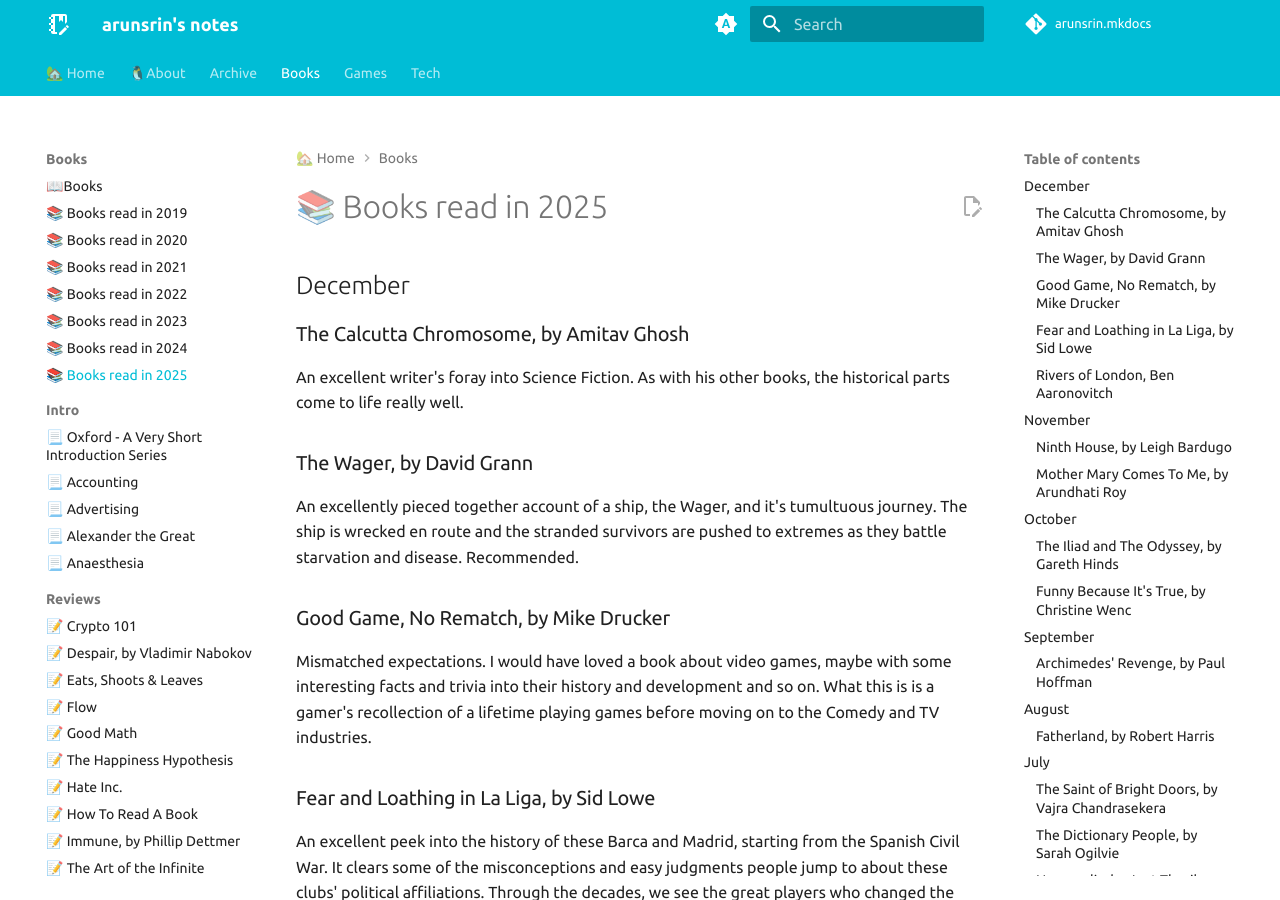
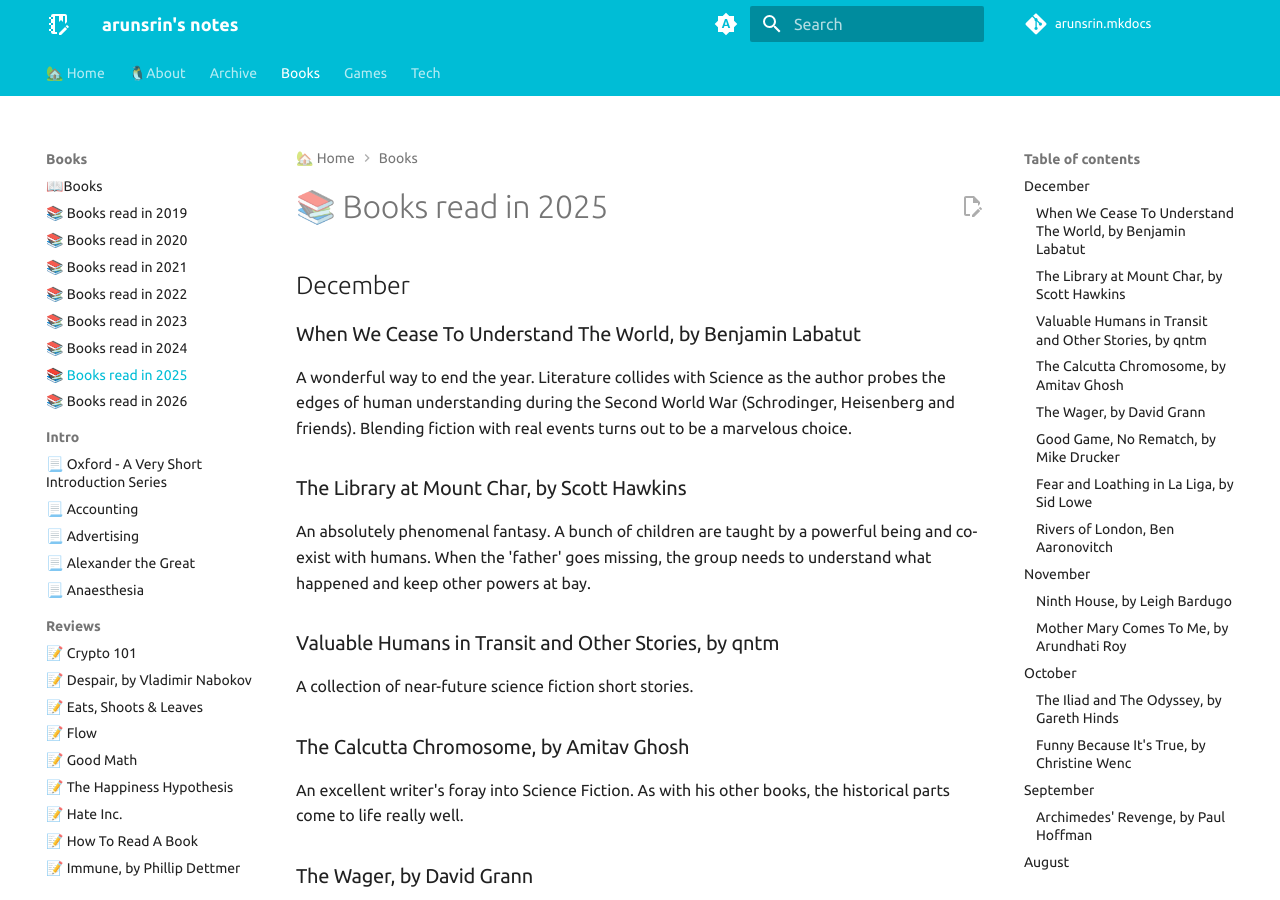
Before and after one commit to arunsrin/arunsrin.mkdocs, an MkDocs documentation site: the page built from home/books/2025.md, in a window 1280 px wide and 900 px high. Built offline with MkDocs 1.6.1 and Material for MkDocs 9.7.7, drawn with Linux system fonts in a browser that asks for light colours; comment, search, counter and statistics services are not loaded; some of the changed text lies outside the part shown.

Commit message:
added 2026 template, and 3 books from 2025

```diff
--- a/home/books/2025.md
+++ b/home/books/2025.md
@@ -1,6 +1,24 @@
 # 📚 Books read in 2025
 
 ## December
+
+### When We Cease To Understand The World, by Benjamin Labatut
+
+A wonderful way to end the year. Literature collides with Science as
+the author probes the edges of human understanding during the Second
+World War (Schrodinger, Heisenberg and friends). Blending fiction
+with real events turns out to be a marvelous choice.
+
+### The Library at Mount Char, by Scott Hawkins
+
+An absolutely phenomenal fantasy. A bunch of children are taught by
+a powerful being and co-exist with humans. When the 'father' goes
+missing, the group needs to understand what happened and keep other
+powers at bay.
+
+### Valuable Humans in Transit and Other Stories, by qntm
+
+A collection of near-future science fiction short stories.
 
 ### The Calcutta Chromosome, by Amitav Ghosh
 
--- /dev/null
+++ b/home/books/2026.md
@@ -0,0 +1 @@
+# 📚 Books read in 2026
--- a/home/books/index.md
+++ b/home/books/index.md
@@ -12,6 +12,7 @@ For non-fiction I like writers like Richard Dawkins and Noam Chomsky.
 
 Here is a chronological list of books I've read, every month.
 
+- [2026](2026.md)
 - [2025](2025.md)
 - [2024](2024.md)
 - [2023](2023.md)
--- /dev/null
+++ b/home/games/2026.md
@@ -0,0 +1 @@
+# 🎮 Games played in 2026
--- a/home/games/index.md
+++ b/home/games/index.md
@@ -24,6 +24,7 @@ Prior to this I have had:
 Here are the games I've completed (i.e. seen the end credits, I'm not an
 achievement hunter) in the past few years:
 
+- [2026](2026.md)
 - [2025](2025.md)
 - [2024](2024.md)
 - [2023](2023.md)
--- a/home/games/xbox.md
+++ b/home/games/xbox.md
@@ -2,6 +2,7 @@
 
 This page was getting too big so I've split up my gaming history to each year:
 
+- [2026](2026.md)
 - [2025](2025.md)
 - [2024](2024.md)
 - [2023](2023.md)
```
Also changed, not shown: home/index.md (+2 -0 lines).
